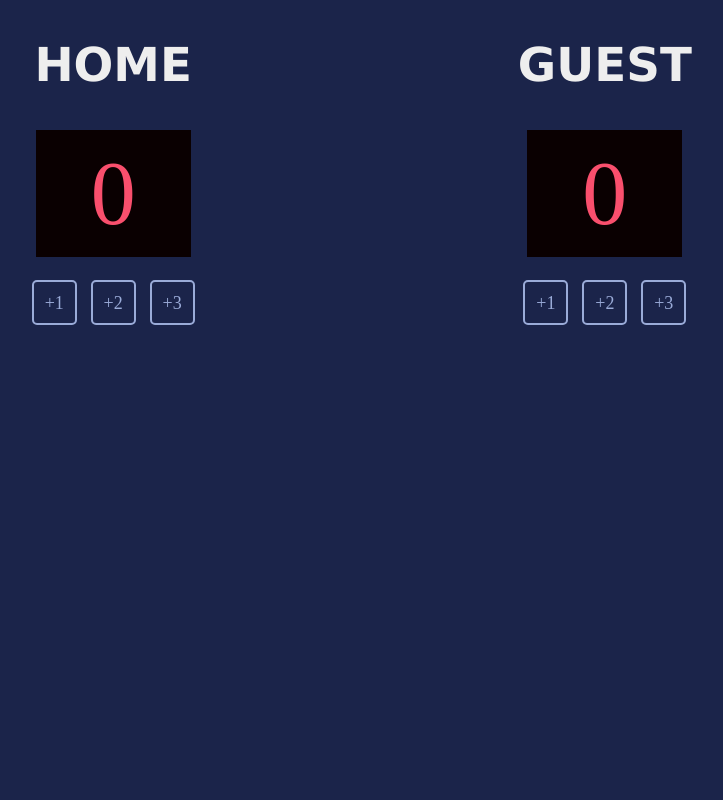
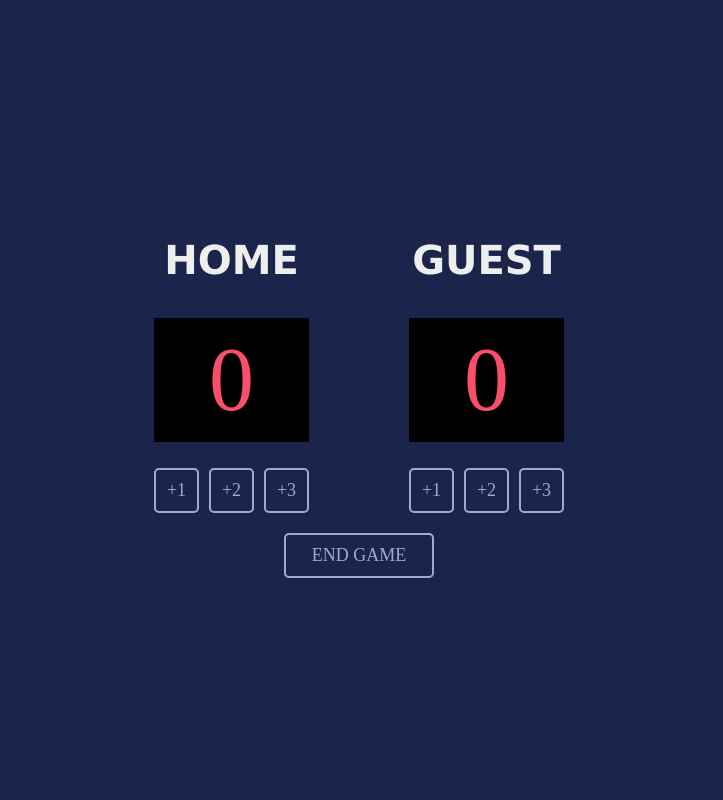
Before and after one commit to bgomez9212/scrimbaScoreboard, a website built with Vite: page index.html in a window 1280 px wide. Shown: the top 800 px of the page, without its empty margins (281-1004 px from the left). Built offline with nearby package versions, Linux system fonts and the light colour scheme; a web font is replaced by a local one.

Commit message:
some edits

```diff
--- a/index.css
+++ b/index.css
@@ -1,71 +1,157 @@
 @font-face {
-    font-family: 'Cursed Timer ULiL';
-    font-style: normal;
-    font-weight: 400;
-    src: local('Cursed Timer ULiL'), url('https://fonts.cdnfonts.com/s/40642/CursedTimerUlil-Aznm.woff') format('woff');
+  font-family: "Cursed Timer ULiL";
+  font-style: normal;
+  font-weight: 400;
+  src:
+    local("Cursed Timer ULiL"),
+    url("https://fonts.cdnfonts.com/s/40642/CursedTimerUlil-Aznm.woff")
+      format("woff");
+}
+
+body {
+  margin: 0;
+  background: #1b244a;
+  height: 100vh;
+  width: 100vw;
+}
+
+h3,
+h1 {
+  text-align: center;
+}
+
+h1 {
+  font-family: "Cursed Timer ULiL";
+  font-size: 90px;
+  color: #f94f6d;
+  margin: 0;
+  padding: 10px 20px;
+  background: black;
+  font-weight: 400;
+  margin-bottom: 26px;
+}
+
+h3 {
+  color: #eeeeee;
+  font-family: Verdana;
+  font-size: 40px;
+  font-weight: 700;
+  line-height: 36px;
+  text-align: center;
 }
 
 .container {
-    display: flex;
-    justify-content: space-evenly
-    ;
-
+  display: flex;
+  flex-direction: column;
+  align-items: center;
+  justify-content: center;
+  height: 100vh;
 }
 
-body {
-    font-family: 'Verdana';
-    font-style: normal;
-    font-weight: 700;
-    font-size: 40px;
-    line-height: 36px;
-    text-align: center;
-    color: #EEEEEE;
-    background: #1B244A
+.scores {
+  display: flex;
+  justify-content: space-between;
 }
 
+.gameoptions {
+  display: flex;
+  flex-direction: column;
+  justify-content: space-evenly;
+}
 
-
-h2 {
-
-    background: #0a0001;
-    font-size: 90px;
-    color: #F94F6D;
-    width: 155px;
-    margin: 20px;
-    font-family: 'Cursed Timer ULiL';
-    font-style: normal;
-    font-weight: 400;
-    font-size: 90px;
-    line-height: 127px;
-    /* or 141% */
-    text-align: center;
-
-    color: #F94F6D;
-
+.score-buttons {
+  display: flex;
+  justify-content: space-between;
 }
 
 button {
-    border: 2px solid #9AABD8;
-    border-radius: 5px;
-    width: 30px;
-    height: 25.77px;
-    left: 344px;
-    top: 280px;
-    background: none;
-    box-sizing: border-box;
-    width: 45px;
-    height: 45px;
-    left: 337px;
-    top: 271px;
+  width: 45px;
+  height: 45px;
+  margin-bottom: 20px;
+  font-size: 18px;
+  background: none;
+  border: 2px #9aabd8 solid;
+  border-radius: 5px;
+  font-family: "Cursed Timer ULiL";
+  color: #9aabd8;
+}
 
-    font-family: 'Cursed Timer ULiL';
-    font-style: normal;
-    font-weight: 400;
-    font-size: 18px;
-    line-height: 28px;
-/* or 155% */
+.awayteam {
+  margin-left: 100px;
+}
 
-    text-align: center;
+.hometeam,
+.awayteam {
+  width: 155px;
+}
 
-    color: #9AABD8;
+#endgame,
+#newgame {
+  width: 150px;
 }
+
+.hidden {
+  display: none;
+}
+
+#end-screen {
+  display: flex;
+  flex-direction: column;
+  justify-content: center;
+  align-items: center;
+  background-color: black;
+  height: 100vh;
+  width: 100vw;
+}
+
+/* .fade-out {
+  animation: fadeOut ease 10s;
+  -webkit-animation: fadeOut ease 10s;
+  -moz-animation: fadeOut ease 10s;
+  -o-animation: fadeOut ease 10s;
+  -ms-animation: fadeOut ease 10s;
+}
+@keyframes fadeOut {
+  0% {
+    opacity: 1;
+  }
+  100% {
+    opacity: 0;
+  }
+}
+
+@-moz-keyframes fadeOut {
+  0% {
+    opacity: 1;
+  }
+  100% {
+    opacity: 0;
+  }
+}
+
+@-webkit-keyframes fadeOut {
+  0% {
+    opacity: 1;
+  }
+  100% {
+    opacity: 0;
+  }
+}
+
+@-o-keyframes fadeOut {
+  0% {
+    opacity: 1;
+  }
+  100% {
+    opacity: 0;
+  }
+}
+
+@-ms-keyframes fadeOut {
+  0% {
+    opacity: 1;
+  }
+  100% {
+    opacity: 0;
+  }
+} */
--- a/index.html
+++ b/index.html
@@ -1,27 +1,37 @@
 <html>
-    <head><link rel="stylesheet" href="https://cdnjs.cloudflare.com/ajax/libs/normalize/8.0.1/normalize.css">
+    <head>
+        <link rel="stylesheet" href="https://cdnjs.cloudflare.com/ajax/libs/normalize/8.0.1/normalize.css">
         <link rel="stylesheet" href="index.css">
     </head>
     <body>
-        <div class="container">
-            <div class="column">
-                <h3>HOME</h3>
-                <h2 id="homescore-el">0</h2>
-                <div>
-                    <button id='home+1' onclick="homeOne()">+1</button>
-                    <button id='home+2' onclick="homeTwo()">+2</button>
-                    <button id='home+3' onclick="homeThree()">+3</button>
+        <div id="container" class="container">
+            <div class="scores">
+                <div class="hometeam">
+                    <h3>HOME</h3>
+                    <h1 id="homescore" class="score">0</h1>
+                    <div class="score-buttons">
+                        <button class="scoring" value="1" onclick=addHomeScore(this.value)>+1</button>
+                        <button class="scoring" value="2" onclick=addHomeScore(this.value)>+2</button>
+                        <button class="scoring" value="3" onclick=addHomeScore(this.value)>+3</button>
+                    </div>
+                </div>
+                <div class="awayteam">
+                    <h3>GUEST</h3>
+                    <h1 id="awayscore" class="score">0</h1>
+                    <div class="score-buttons">
+                        <button class="scoring" value="1" onclick=addAwayScore(this.value)>+1</button>
+                        <button class="scoring" value="2" onclick=addAwayScore(this.value)>+2</button>
+                        <button class="scoring" value="3" onclick=addAwayScore(this.value)>+3</button>
+                    </div>
                 </div>
             </div>
-            <div class="column">
-                <h3>GUEST</h3>
-                <h2 id="guestscore-el">0</h2>
-                <div>
-                    <button id='guest+1' onclick="guestOne()">+1</button>
-                    <button id='guest+2' onclick="guestTwo()">+2</button>
-                    <button id='guest+3' onclick="guestThree()">+3</button>
-                </div>
+            <div class="gameoptions">
+                <button id="endgame">END GAME</button>
             </div>
+        </div>
+        <div id="end-screen">
+            <h1 id="winning-message"></h1>
+            <button id="newGame">Start New Game</button>
         </div>
         <script src="index.js"></script>
     </body>
--- a/index.js
+++ b/index.js
@@ -1,29 +1,51 @@
-let homeScore = 0
-let homeEl = document.getElementById('homescore-el')
-function homeOne(){
-    homeScore += 1
-    homeEl.textContent = homeScore
-}
-function homeTwo(){
-    homeScore += 2
-    homeEl.textContent = homeScore
-}
-function homeThree(){
-    homeScore += 3
-    homeEl.textContent = homeScore
+let homeScore = 0;
+let homeEl = document.getElementById("homescore");
+
+function addHomeScore(value) {
+  homeScore += parseInt(value);
+  homeEl.textContent = homeScore;
 }
 
-let guestScore = 0
-let guestEl = document.getElementById('guestscore-el')
-function guestOne(){
-    guestScore += 1
-    guestEl.textContent = guestScore
+let awayScore = 0;
+let awayEl = document.getElementById("awayscore");
+
+function addAwayScore(value) {
+  awayScore += parseInt(value);
+  awayEl.textContent = awayScore;
 }
-function guestTwo(){
-    guestScore += 2
-    guestEl.textContent = guestScore
-}
-function guestThree(){
-    guestScore += 3
-    guestEl.textContent = guestScore
-}
+
+let endGame = document.getElementById("endgame");
+
+endGame.addEventListener("click", function () {
+  document.getElementById("end-screen").style.display = "flex";
+  document.getElementById("container").style.display = "none";
+  let buttons = document.getElementsByClassName("scoring");
+  for (button of buttons) {
+    button.classList.add("hidden");
+  }
+  if (homeScore > awayScore) {
+    document.getElementById("winning-message").innerText = `
+        HOME TEAM WINS`;
+  } else if (awayScore > homeScore) {
+    document.getElementById("winning-message").innerText = `
+        AWAY TEAM WINS`;
+  } else {
+    document.getElementById("winning-message").innerText = `
+        DRAW`;
+  }
+});
+
+let startGame = document.getElementById("newGame");
+
+startGame.addEventListener("click", function () {
+  document.getElementById("end-screen").style.display = "none";
+  document.getElementById("container").style.display = "flex";
+  let buttons = document.getElementsByClassName("scoring");
+  for (button of buttons) {
+    button.classList.remove("hidden");
+  }
+  homeScore = 0;
+  awayScore = 0;
+  homeEl.textContent = homeScore;
+  awayEl.textContent = awayScore;
+});
```
Also changed, not shown: 2 other files.
